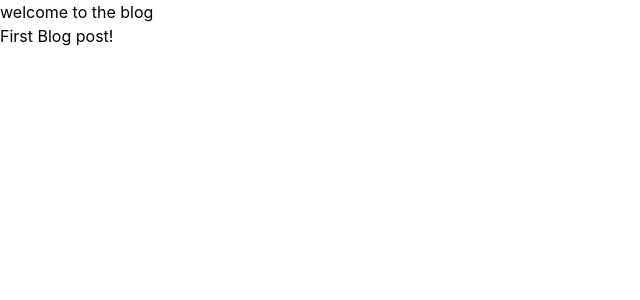
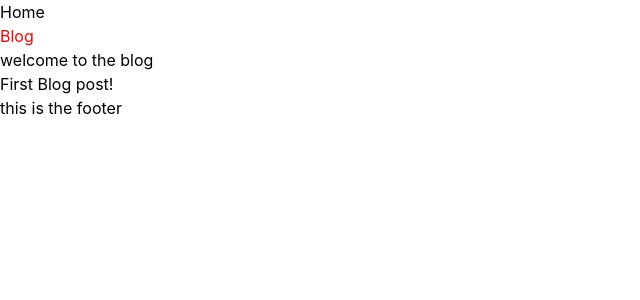
Before and after one commit to DriesCruyskens/nextjs-i18n-blog-poc, a Next.js app: page /blog in a window 1280 px wide. Shown: the top 300 px of the page, without its empty margins (0-640 px from the left). Built offline with nearby package versions, Linux system fonts and the light colour scheme.

Commit message:
layout with navbar and footer

```diff
--- /dev/null
+++ b/src/components/Layout.tsx
@@ -0,0 +1,19 @@
+import Navbar from "./navbar/Navbar";
+import Footer from "./footer/Footer";
+import { ReactNode } from "react";
+
+type Props = {
+  children: ReactNode;
+};
+
+const Layout = ({ children }: Props) => {
+  return (
+    <>
+      <Navbar />
+      <main>{children}</main>
+      <Footer />
+    </>
+  );
+};
+
+export default Layout;
--- /dev/null
+++ b/src/components/footer/Footer.tsx
@@ -0,0 +1,5 @@
+const Footer = () => {
+  return <footer>this is the footer</footer>;
+};
+
+export default Footer;
--- /dev/null
+++ b/src/components/navbar/NavLink.module.scss
@@ -0,0 +1,3 @@
+.active {
+    color: red;
+}
--- /dev/null
+++ b/src/components/navbar/NavLink.tsx
@@ -0,0 +1,21 @@
+import Link from "next/link";
+import { useRouter } from "next/router";
+import { ReactNode } from "react";
+import styles from "./NavLink.module.scss";
+
+type Props = {
+  children: ReactNode;
+  href: string;
+};
+
+function NavLink({ children, href }: Props) {
+  const router = useRouter();
+
+  return (
+    <Link href={href}>
+      <a className={router.asPath === href ? styles.active : ""}>{children}</a>
+    </Link>
+  );
+}
+
+export default NavLink;
--- /dev/null
+++ b/src/components/navbar/Navbar.tsx
@@ -0,0 +1,22 @@
+import NavLink from "./NavLink";
+
+const Navbar = () => {
+  return (
+    <nav>
+      <ul>
+        <li>
+          <NavLink href="/">
+            Home
+          </NavLink>
+        </li>
+        <li>
+          <NavLink href="/blog">
+            Blog
+          </NavLink>
+        </li>
+      </ul>
+    </nav>
+  );
+};
+
+export default Navbar;
--- a/src/pages/_app.tsx
+++ b/src/pages/_app.tsx
@@ -1,8 +1,13 @@
-import '../styles/globals.css'
-import type { AppProps } from 'next/app'
+import "../styles/globals.css";
+import type { AppProps } from "next/app";
+import Layout from "../components/Layout";
 
 function MyApp({ Component, pageProps }: AppProps) {
-  return <Component {...pageProps} />
+  return (
+    <Layout>
+      <Component {...pageProps} />
+    </Layout>
+  );
 }
 
-export default MyApp
+export default MyApp;
--- a/src/pages/blog/index.tsx
+++ b/src/pages/blog/index.tsx
@@ -1,4 +1,6 @@
 import type { NextPage, GetStaticProps } from "next";
+import Link from "next/link";
+import { useRouter } from "next/router";
 import BlogPost from "../../interfaces/blog-post";
 import { getAllBlogPosts } from "../../lib/api";
 
@@ -7,12 +9,23 @@ type Props = {
 };
 
 const Blog: NextPage<Props> = ({ blogPosts }) => {
+  const router = useRouter();
+
   return (
     <>
       <h1>welcome to the blog</h1>
       <ul>
         {blogPosts.map((post) => (
-          <li key={post.slug}>{post.title}</li>
+          <li key={post.slug}>
+            <Link
+              href={{
+                pathname: `${router.route}/[slug]`,
+                query: { slug: post.slug },
+              }}
+            >
+              <a>{post.title}</a>
+            </Link>
+          </li>
         ))}
       </ul>
     </>
--- a/src/pages/index.tsx
+++ b/src/pages/index.tsx
@@ -52,19 +52,6 @@ const Home: NextPage = () => {
           </a>
         </div>
       </main>
-
-      <footer className={styles.footer}>
-        <a
-          href="https://vercel.com?utm_source=create-next-app&utm_medium=default-template&utm_campaign=create-next-app"
-          target="_blank"
-          rel="noopener noreferrer"
-        >
-          Powered by{' '}
-          <span className={styles.logo}>
-            <Image src="/vercel.svg" alt="Vercel Logo" width={72} height={16} />
-          </span>
-        </a>
-      </footer>
     </div>
   )
 }
```
Also changed, not shown: src/components/footer/Footer.module.scss (added), src/components/navbar/Navbar.module.scss (added).
